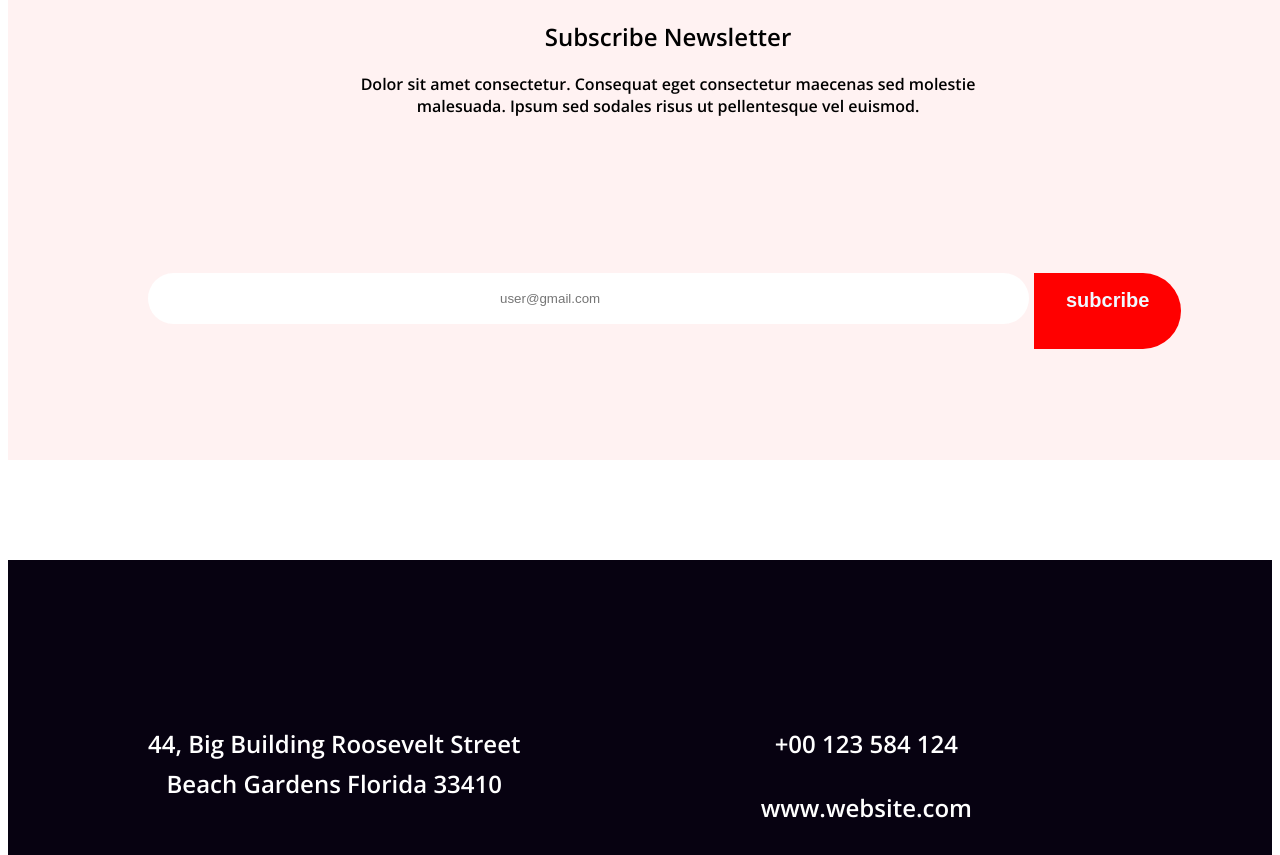
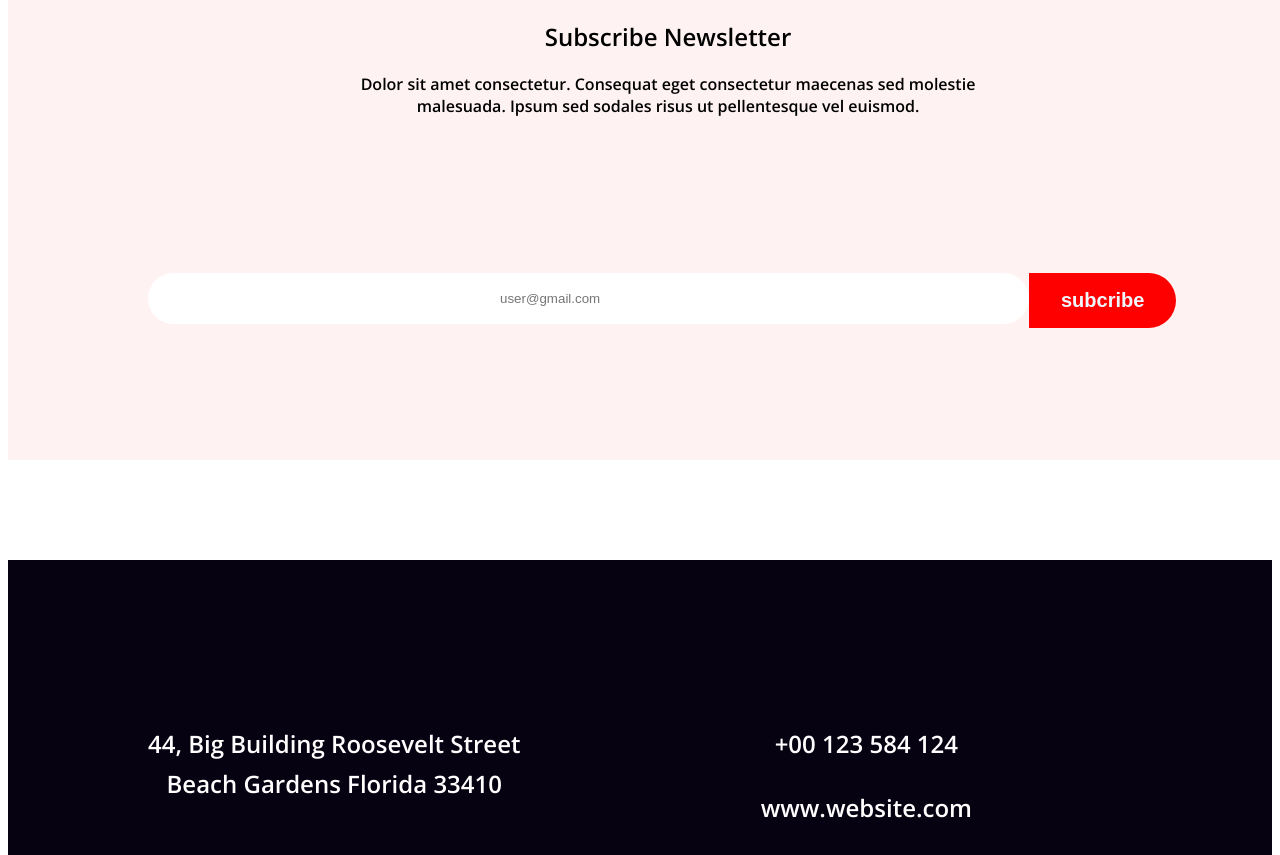
Before and after one commit to riponchandrasaha/B9A1-New-Year-New-Mission-main, a plain HTML site: page index.html in a window 1280 px wide. Shown: the part 5720-6575 px from the top of the page. Drawn offline with nearby package versions, Linux system fonts and the light colour scheme; some icons are missing.

Commit message:
udate button size

```diff
--- a/index.css
+++ b/index.css
@@ -114,7 +114,7 @@ background: #F00;
     margin-top: 600px;
     padding: 500px;
 }
-.btns{
+.btn2{
     border-radius: 0px 50px 50px 0px;
     background: #F00;
     border: 0;
@@ -247,7 +247,7 @@ margin: 0px 1000px 10px 0px;
     font-weight: 500;
     line-height: 40px;
     padding: 140px 300px 50px 140px;
-    margin: 0;
+    border-radius: 0 10px 10px 0;
 }
 .ph, a{
 
--- a/index.html
+++ b/index.html
@@ -227,7 +227,7 @@ malesuada. Ipsum sed sodales risus ut pellentesque vel euismod. </p>
             <input class="frm" type="Email" placeholder="user@gmail.com">
         </form>
 
-            <button class="btn">subcribe</button>
+            <button class="btn2">subcribe</button>
 
     </div>
 
```
